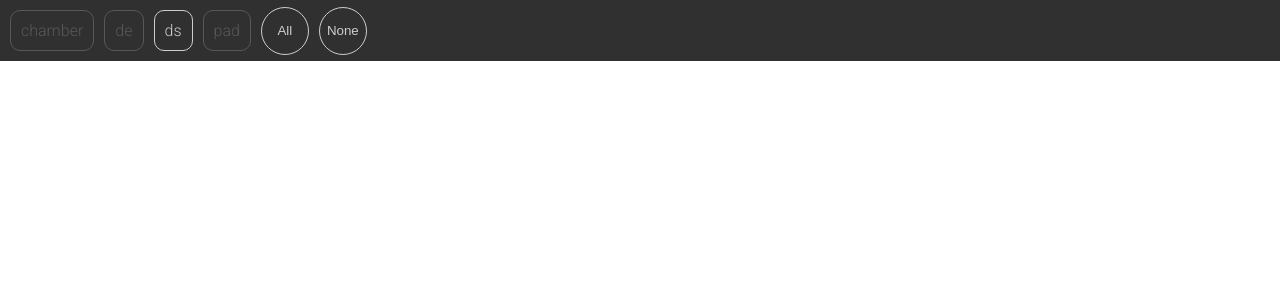
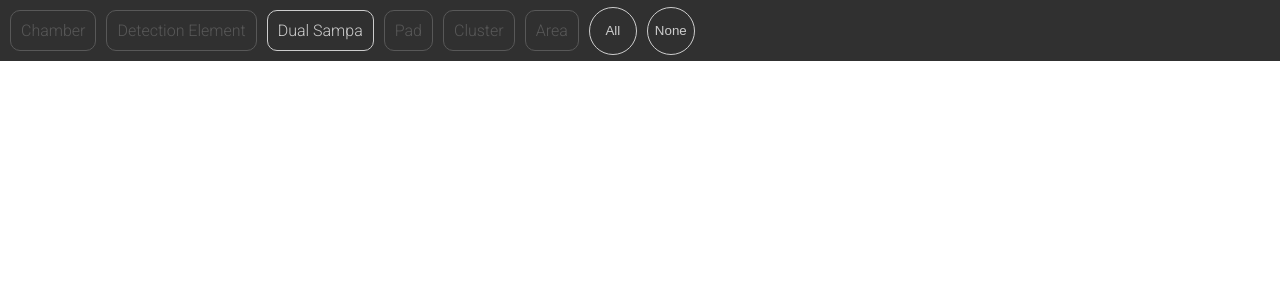
Before and after one commit to aphecetche/mchview, a React app: page / in a window 1280 px wide. Shown: the top 300 px of the page. Built offline with nearby package versions, Linux system fonts and the light colour scheme.

Commit message:
WIP - All and None buttons now in sync with state. Remains to add click action to them

```diff
--- a/src/components/layout/App.js
+++ b/src/components/layout/App.js
@@ -1,7 +1,7 @@
 import React from "react";
 import TopBar from "./TopBar";
-import MainStage from "../layout/mainstage.js";
-import BottomBar from "./BottomBar";
+// import MainStage from "../layout/mainstage.js";
+// import BottomBar from "./BottomBar";
 import "./app.css";
 
 // immport Modal from "./views/Modal";
--- a/src/components/selectors/OutlineSelector.js
+++ b/src/components/selectors/OutlineSelector.js
@@ -2,8 +2,9 @@ import React from "react";
 import "./outlineselector.css";
 import PropTypes from "prop-types";
 import { connect } from "react-redux";
-import { PartNames } from "../../constants";
+import { LayerCategories } from "../../constants";
 import * as actions from "../../store/actions";
+
 const OutlineSelectorButton = ({ label, value, onClick }) => {
   return (
     <li>
@@ -25,63 +26,44 @@ OutlineSelectorButton.propTypes = {
 };
 
 const OutlineSelectorToggle = props => {
-  return (
-    <button
-    // onClick={() => {
-    //   ShowOutline["set" + props.name]();
-    // }}
-    // disabled={ShowOutline[props.name.toLowerCase()]()}
-    >
-      {props.name}
-    </button>
-  );
+  return <button disabled={props.disabled}>{props.name}</button>;
 };
 
 OutlineSelectorToggle.propTypes = {
-  name: PropTypes.string.isRequired
+  name: PropTypes.string.isRequired,
+  disabled: PropTypes.bool.isRequired
 };
 
 const _OutlineSelector = ({ outline, toggleOutline }) => {
+  const buttons = LayerCategories.map(x => {
+    return (
+      <OutlineSelectorButton
+        key={x.key}
+        label={x.name}
+        value={outline[x.key]}
+        onClick={() => toggleOutline(x.key)}
+      />
+    );
+  });
   return (
     <div className="outlineselector">
-      <ul>
-        <OutlineSelectorButton
-          key={PartNames.Chamber}
-          label={PartNames.Chamber}
-          value={outline[PartNames.Chamber]}
-          onClick={() => toggleOutline(PartNames.Chamber)}
+      <ul>{buttons}</ul>
+      <div className="outlineselector-buttongroup">
+        <OutlineSelectorToggle
+          name="All"
+          disabled={LayerCategories.every(x => outline[x.key] === true)}
         />
-        <OutlineSelectorButton
-          key={PartNames.DetectionElement}
-          label={PartNames.DetectionElement}
-          value={outline[PartNames.DetectionElement]}
+        <OutlineSelectorToggle
+          name="None"
+          disabled={LayerCategories.every(x => outline[x.key] === false)}
         />
-        <OutlineSelectorButton
-          key={PartNames.DualSampa}
-          label={PartNames.DualSampa}
-          value={outline[PartNames.DualSampa]}
-        />
-        <OutlineSelectorButton
-          key={PartNames.Pad}
-          label={PartNames.Pad}
-          value={outline[PartNames.Pad]}
-        />
-      </ul>
-      <div className="outlineselector-buttongroup">
-        <OutlineSelectorToggle name="All" />
-        <OutlineSelectorToggle name="None" />
       </div>
     </div>
   );
 };
 
 _OutlineSelector.propTypes = {
-  outline: PropTypes.shape({
-    [PartNames.Chamber]: PropTypes.bool.isRequired,
-    [PartNames.DetectionElement]: PropTypes.bool.isRequired,
-    [PartNames.DualSampa]: PropTypes.bool.isRequired,
-    [PartNames.Pad]: PropTypes.bool.isRequired
-  }),
+  outline: PropTypes.object.isRequired,
   toggleOutline: PropTypes.func.isRequired
 };
 
--- a/src/constants.js
+++ b/src/constants.js
@@ -1,10 +1,41 @@
-const PartNames = {
-  Chamber: "chamber",
-  DetectionElement: "de",
-  DualSampa: "ds",
-  Pad: "pad"
-};
+// const PartNames = {
+//   Chamber: "chamber",
+//   DetectionElement: "de",
+//   DualSampa: "ds",
+//   Pad: "pad"
+// };
+//
+// Object.freeze(PartNames);
+//
+// export { PartNames };
+//
+const LayerCategories = [
+  {
+    key: "chamber",
+    name: "Chamber"
+  },
+  {
+    key: "de",
+    name: "Detection Element"
+  },
+  {
+    key: "ds",
+    name: "Dual Sampa"
+  },
+  {
+    key: "pad",
+    name: "Pad"
+  },
+  {
+    key: "cluster",
+    name: "Cluster"
+  },
+  {
+    key: "area",
+    name: "Area"
+  }
+];
 
-Object.freeze(PartNames);
+Object.freeze(LayerCategories);
 
-export { PartNames };
+export { LayerCategories };
--- a/src/initialState.json
+++ b/src/initialState.json
@@ -7,7 +7,9 @@
     "pad": false,
     "ds": true,
     "de": false,
-    "chamber": false
+    "chamber": false,
+    "cluster": false,
+    "area": false
   },
   "view": [
     {
--- a/src/store/actions.js
+++ b/src/store/actions.js
@@ -1,5 +1,5 @@
 import A from "./actionTypes";
-import { PartNames } from "../constants";
+import { LayerCategories } from "../constants";
 // see FSA (Flux Standard Action) at
 // https://github.com/redux-utilities/flux-standard-action
 // for advices on how to structure actions
@@ -10,7 +10,7 @@ export const showRightPanel = () => ({
 });
 
 export const toggleOutline = partName => {
-  if (PartNames.hasOwnProperty(partName)) {
+  if (LayerCategories.some(x => x.key === partName)) {
     return {
       type: A.TOGGLE_OUTLINE,
       payload: {
--- a/src/store/reducers.js
+++ b/src/store/reducers.js
@@ -1,7 +1,7 @@
 import A from "./actionTypes";
 import { combineReducers } from "redux";
 import initialState from "../initialState.json";
-import { PartNames } from "../constants";
+import { LayerCategories } from "../constants";
 
 export const rightPanel = (state = false, action) => {
   return action.type === A.CHANGE_RIGHT_PANEL_VISIBILITY
@@ -15,15 +15,10 @@ export const modal = (state = false, action) => {
 
 export const outline = (state = initialState.outline, action) => {
   if (action.type === A.TOGGLE_OUTLINE) {
-    if (
-      action.payload.partName == PartNames.Chamber ||
-      action.payload.partName == PartNames.DetectionElement ||
-      action.payload.partName == PartNames.DualSampa ||
-      action.payload.partName == PartNames.Pad
-    ) {
-      let ns = state;
-      ns[action.payload.partName] = !ns[action.payload.partName];
-      return ns;
+    if (LayerCategories.some(x => action.payload.partName === x.key)) {
+      return Object.assign({}, state, {
+        [action.payload.partName]: !state[action.payload.partName]
+      });
     }
   }
   return state;
```
